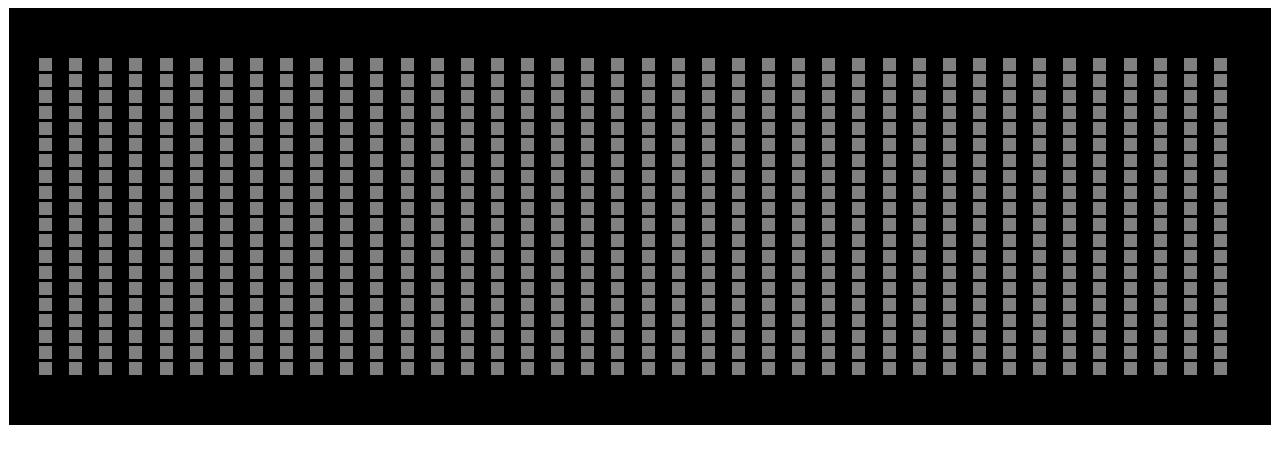
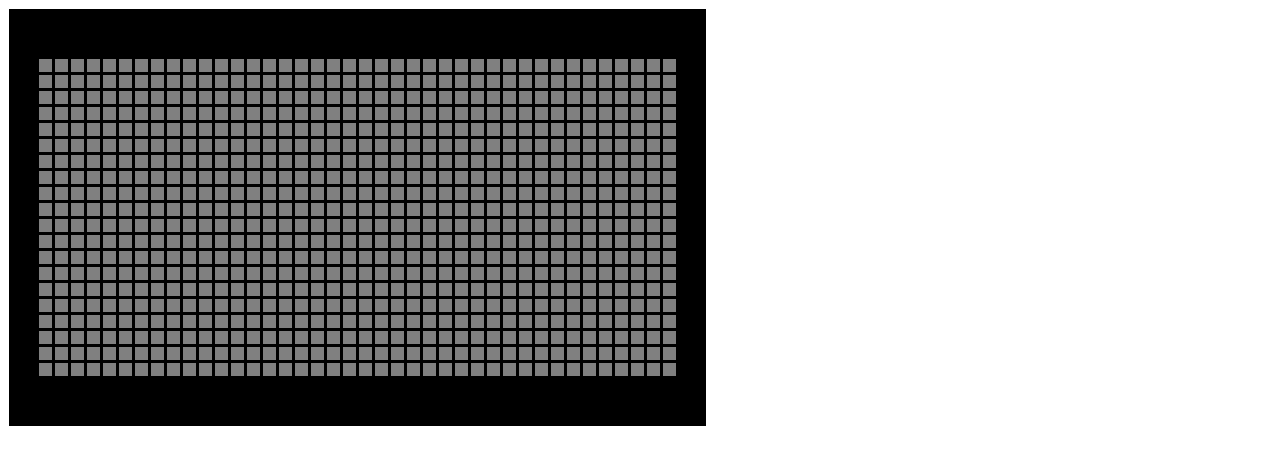
Before and after one commit to acciojob/Color-board-Sonu34668, a website: page main.html in a window 1280 px wide. Drawn offline with Linux system fonts and the light colour scheme.

Commit message:
created a submission

```diff
--- a/styles.css
+++ b/styles.css
@@ -4,9 +4,9 @@
 	padding: 50px 30px;
 	background-color: black;
 
-	display: grid;
+	display: inline-grid;
 	grid-template-columns: repeat(40,1fr);
-	grid-template-row:auto;
+	grid-template-row:auto auto auto;
 	grid-gap:3px;
 
 }
```
